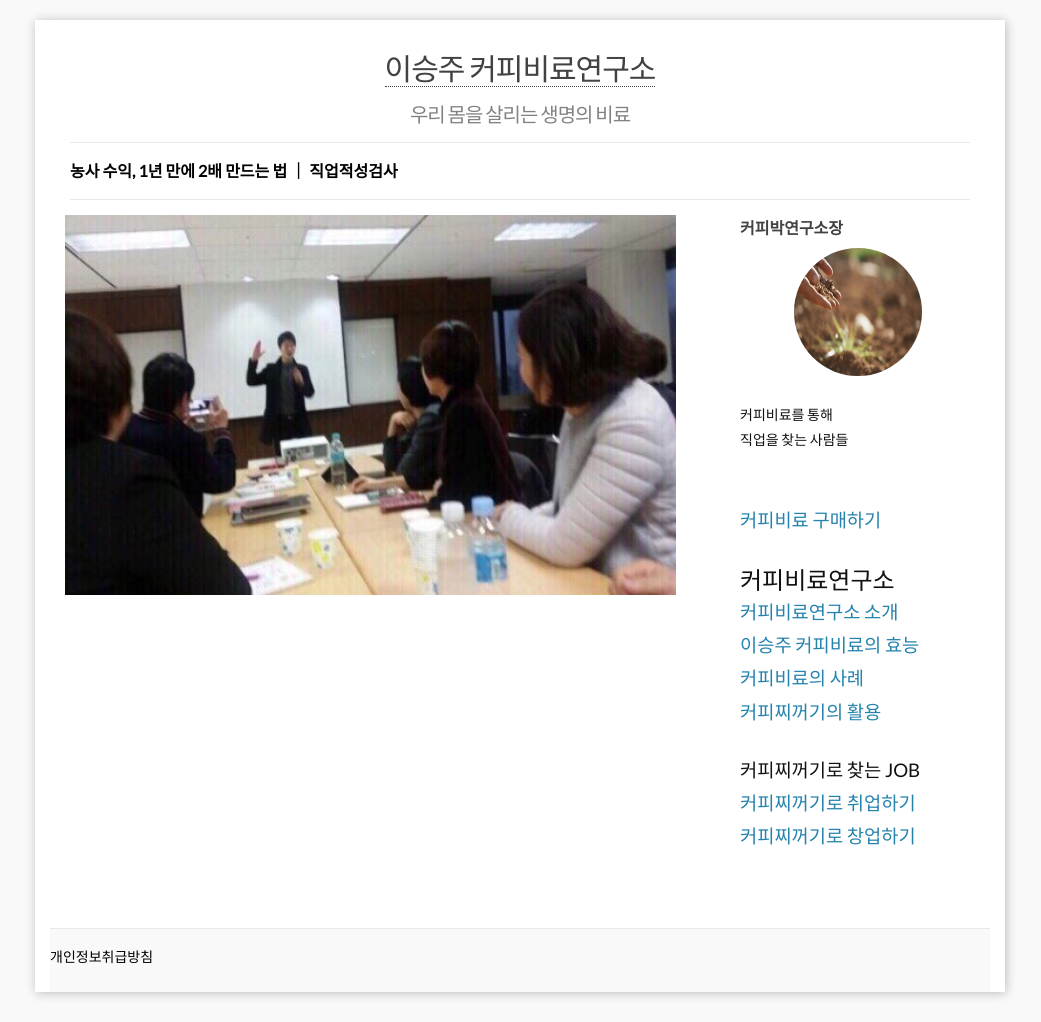
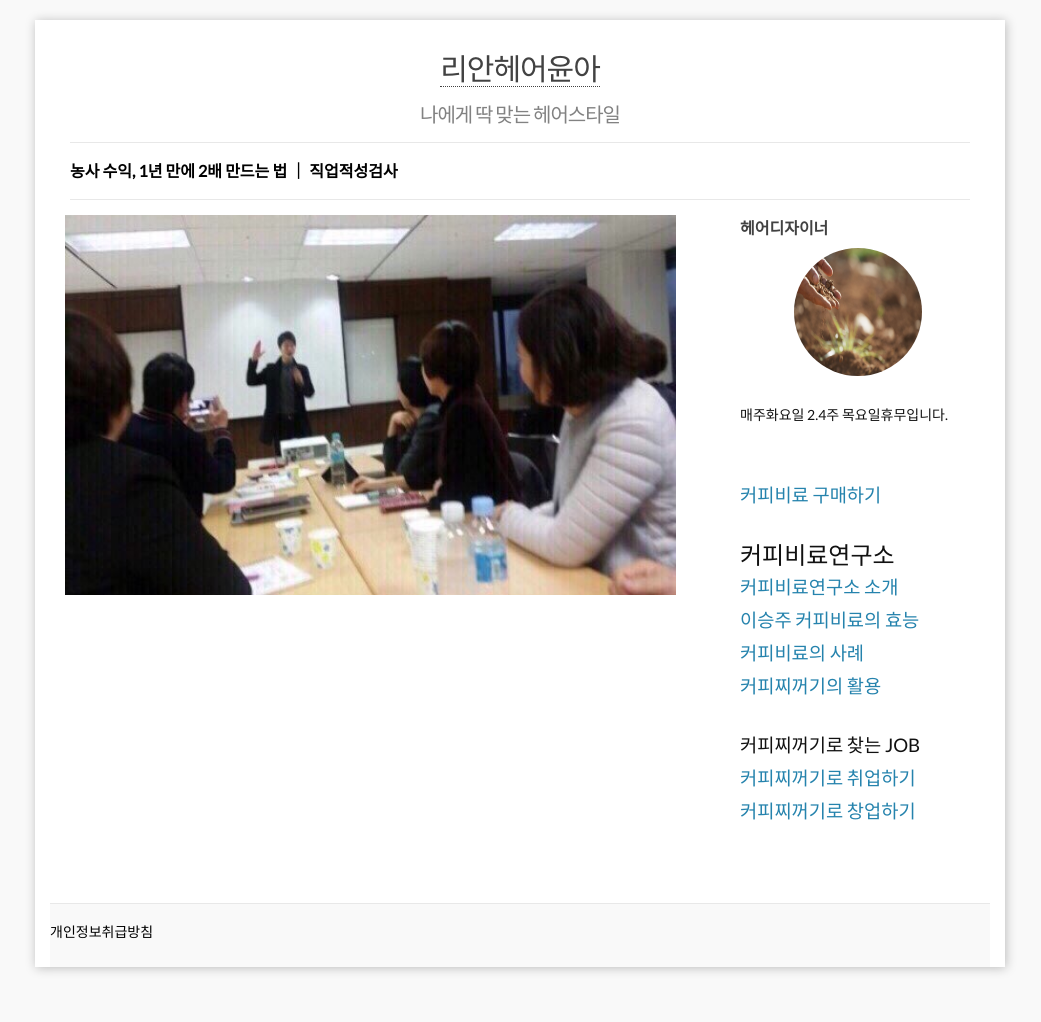
Before and after one commit to leevra/hair, a Jekyll site: the page built from index.html, in a window 1280 px wide. Shown: the whole page, without its empty margins (120-1161 px from the left). Built offline with Jekyll 4.4.1, drawn with Linux system fonts in a browser that asks for light colours; the list of posts is cut into pages by our own code; after the commit the page ends 997 px from its top, so only the background shows below that.

Commit message:
VersionActivity

```diff
--- a/CNAME
+++ b/CNAME
@@ -1 +1 @@
-coffeefertilizer.leeseungju.com
+hair.leeseungju.com
--- a/_config.yml
+++ b/_config.yml
@@ -1,12 +1,12 @@
 ### Site info:
-title: 이승주 커피비료연구소
-tagline: 우리 몸을 살리는 생명의 비료
-author: 커피비료연구소
+title: 리안헤어윤아
+tagline: 나에게 딱 맞는 헤어스타일
+author: 리안헤어윤아
 email: help@leeseungju.com
-description: "거름을 아무렇게나 만들어 식물을 재배하면 건강에 좋지 않습니다. 커피비료연구소는 커피찌꺼기로 친환경 커피퇴비를 만드는 방법을 알려드립니다." # You can edit this line in _config.yml. It will appear in your document head meta and in your feed.xml site description
-keywords: "이승주 커피비료연구소, 커피비료, 커피퇴비, 커피거름, 퇴비 만드는 법"
+description: "프리미엄 리안헤어 서울대입구역점 실장 윤아입니다 매주화요일 2.4주 목요일휴무입니다." # You can edit this line in _config.yml. It will appear in your document head meta and in your feed.xml site description
+keywords: "리안헤어윤아"
 baseurl: "/" # the subpath of your site, e.g. /blog/
-url: "https://coffeefertilizer.leeseungju.com" # the base hostname & protocol for your site
+url: "https://hair.leeseungju.com" # the base hostname & protocol for your site
 locale: kr_KO
 permalink: /:title
 
@@ -14,7 +14,7 @@
 github_username:  leevra
 facebook_app_id:
 favicon:     "/images/recycle.png"
-aboutme: 커피비료를 통해 <br>직업을 찾는 사람들 # these are shown on aboutme-sidebar.
+aboutme: 매주화요일 2.4주 목요일휴무입니다. # these are shown on aboutme-sidebar.
 aboutme_photo: /images/20181218_044007.jpg # your photo.
 google_analytics_key:   # put YOUR key here to enable tracking! (blank to disable)
 
@@ -98,10 +98,10 @@
       Guestbook: "Księga gości"
       Subscribe: "Subskrypcja"
     kr:
-      Aboutme: "커피박연구소장"
+      Aboutme: "헤어디자이너"
       Archives: "모든 게시물"
       Blogroll: "참조 링크"
-      Categories: "커피비료연구소"
+      Categories: "카테고리"
       Copyright_Notice: "저작권"
       Recent_Posts: "최근 게시물"
       Tags: "태그"
```
